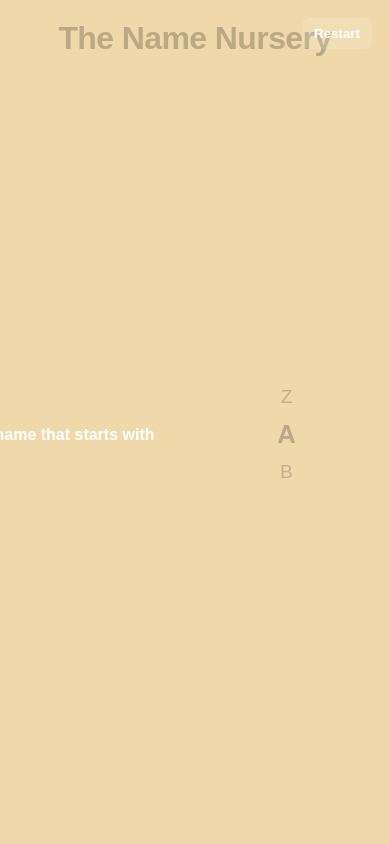
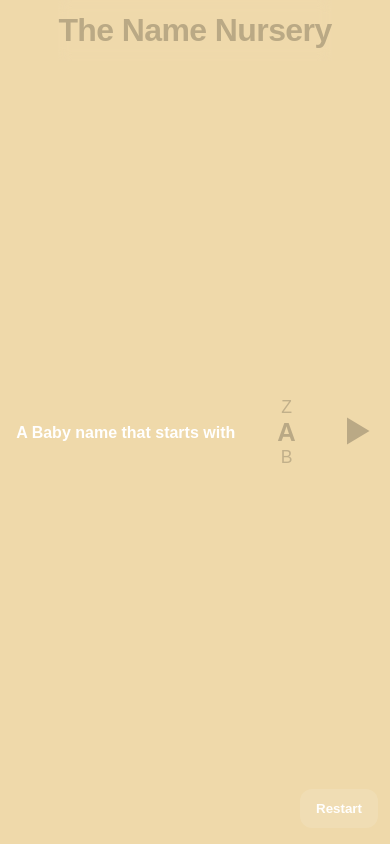
Before and after one commit to jonathankerth/the-name-nursery, a Next.js app: page /names in a window 390 px wide. Built offline with nearby package versions, Linux system fonts and the light colour scheme.

Commit message:
make mobile friendly

```diff
--- a/src/app/layout.tsx
+++ b/src/app/layout.tsx
@@ -1,6 +1,7 @@
 import type { Metadata } from "next";
 import { Geist, Geist_Mono } from "next/font/google";
 import "./globals.css";
+import FloatingRestart from "../components/FloatingRestart";
 
 const geistSans = Geist({
 	variable: "--font-geist-sans",
@@ -26,6 +27,7 @@ export default function RootLayout({
 		<html lang="en">
 			<body className={`${geistSans.variable} ${geistMono.variable}`}>
 				{children}
+				<FloatingRestart />
 			</body>
 		</html>
 	);
--- a/src/app/names/names.module.css
+++ b/src/app/names/names.module.css
@@ -11,13 +11,15 @@
 	display: flex;
 	align-items: center;
 	justify-content: center;
-	padding: 40px 20px 80px 20px;
+	/* reduce horizontal padding to give more room for the alphabet */
+	padding: 40px 12px 80px 12px;
 	min-height: calc(100vh - 120px); /* leave room for header */
 }
 .sentenceForm {
 	display: flex;
 	align-items: center;
-	gap: 72px;
+	/* reduce gap so the alphabet column takes less left/right space */
+	gap: 36px;
 	white-space: nowrap;
 }
 .phrase {
@@ -28,8 +30,33 @@
 	display: flex;
 	flex-direction: column;
 	align-items: center;
-	gap: 12px;
-	min-width: 120px;
+	.phrase {
+		font-size: 1rem;
+	}
+	.wheelCenter {
+		font-size: 1.6rem;
+	}
+	.sentenceForm {
+		flex-direction: column;
+		gap: 18px;
+		padding: 18px 12px;
+		white-space: normal;
+		align-items: center;
+	}
+	.wheelColumn {
+			/* control horizontal space with padding instead of min-width */
+			gap: 10px;
+			padding: 0 6px;
+	}
+	.wheelFaded {
+		font-size: 1.1rem;
+	}
+	.triangleBtn {
+		padding: 10px;
+	}
+	.centerMain {
+		padding: 24px 12px 56px 12px;
+	}
 }
 .wheelFaded {
 	opacity: 0.85;
@@ -56,4 +83,6 @@
 	.wheelCenter {
 		font-size: 1.6rem;
 	}
+	/* tighten the wheel horizontal footprint on small screens by using padding */
+	.wheelColumn { padding: 0 6px; }
 }
--- a/src/app/page.module.css
+++ b/src/app/page.module.css
@@ -234,3 +234,40 @@
 		font-size: 2rem;
 	}
 }
+
+/* Mobile-specific adjustments to preserve desktop look but improve UX on small screens */
+@media (max-width: 600px) {
+	/* keep the sentence on a single horizontal line where possible
+	   reduce spacing and allow horizontal scrolling on very narrow viewports */
+	.sentenceForm {
+		flex-direction: row;
+		align-items: center;
+		gap: 12px;
+		padding: 12px 12px;
+		min-width: 0;
+		white-space: nowrap;
+		overflow-x: auto;
+		-webkit-overflow-scrolling: touch;
+	}
+
+	.fixedA, .fixedName {
+		font-size: 1.6rem;
+		margin: 0 6px;
+	}
+
+	.wheelColumn {
+		min-width: 110px;
+		gap: 8px;
+	}
+
+	.wheelOptionSelected { font-size: 1.9rem; }
+
+	.wheelOptionFaded { font-size: 1rem; }
+
+	.triangleBtn {
+		padding: 8px;
+		margin-left: 6px;
+	}
+
+	.centerMain { padding: 18px 10px 64px 10px; }
+}
--- /dev/null
+++ b/src/components/FloatingRestart.module.css
@@ -0,0 +1,27 @@
+/* Floating restart button styles */
+.floating {
+  position: fixed;
+  right: 12px;
+  bottom: calc(16px + env(safe-area-inset-bottom));
+  z-index: 80;
+  display: block;
+  transition: opacity 120ms ease;
+  opacity: 0.98;
+}
+.btn {
+  background: rgba(255,255,255,0.12);
+  color: #fff;
+  border: none;
+  padding: 12px 16px;
+  border-radius: 12px;
+  font-weight: 600;
+  cursor: pointer;
+}
+.btn:active { transform: translateY(1px); }
+
+@media (max-width: 600px) {
+  /* keep visible on small screens as well */
+  .floating { display: block; }
+}
+
+.btn:hover { opacity: 0.95; }
--- /dev/null
+++ b/src/components/FloatingRestart.tsx
@@ -0,0 +1,17 @@
+"use client";
+import React from "react";
+import styles from "./FloatingRestart.module.css";
+
+export default function FloatingRestart() {
+  return (
+    <div className={styles.floating}>
+      <button
+        className={styles.btn}
+        aria-label="Restart"
+        onClick={() => (window.location.href = "/")}
+      >
+        Restart
+      </button>
+    </div>
+  );
+}
--- a/src/components/Header.tsx
+++ b/src/components/Header.tsx
@@ -1,16 +1,24 @@
 "use client";
-import React from "react";
-import { useSearchParams, usePathname, useRouter } from "next/navigation";
+import React, { useEffect, useState } from "react";
 import styles from "./header.module.css";
 
 export type Gender = "baby" | "girl" | "boy";
 
 export default function Header({ type: propType }: { type?: Gender }) {
-	const searchParams = useSearchParams();
-	const queryType = (searchParams?.get("type") || null) as Gender | null;
+  const [queryType, setQueryType] = useState<Gender | null>(null);
+
+  useEffect(() => {
+    try {
+      const params = new URLSearchParams(window.location.search);
+      const q = (params.get("type") || null) as Gender | null;
+      setQueryType(q);
+  // keep pathname logic removed since header no longer conditionally renders restart
+    } catch {
+      // noop
+    }
+  }, []);
+
   const type = (propType as Gender) || queryType || "baby";
-	const pathname = usePathname();
-	const router = useRouter();
 
   const pageColors: Record<Gender, string> = {
     baby: "#EFD9AA",
@@ -37,15 +45,6 @@ export default function Header({ type: propType }: { type?: Gender }) {
       <h1 className={styles.title} style={{ color: headerColor }}>
         The Name Nursery
       </h1>
-			{pathname !== "/" && (
-				<button
-					className={styles.restart}
-					aria-label="Restart"
-					onClick={() => router.push("/")}
-				>
-					Restart
-				</button>
-			)}
     </header>
   );
 }
--- a/src/components/header.module.css
+++ b/src/components/header.module.css
@@ -4,6 +4,37 @@
 	align-items: center;
 	padding: 20px 0 8px 0;
 	background: transparent;
+}
+
+@media (max-width: 600px) {
+	.header {
+		position: sticky;
+		top: 0;
+		z-index: 50;
+		padding: 12px 0;
+		background: rgba(255,255,255,0.02);
+		backdrop-filter: blur(6px);
+	}
+	/* use a more specific selector so it wins over the later `.restart` rule */
+	.header .restart {
+		position: fixed;
+		right: 12px;
+		bottom: calc(16px + env(safe-area-inset-bottom));
+		padding: 12px 16px;
+		border-radius: 12px;
+		z-index: 60;
+	}
+
+	/* Also ensure any .restart anywhere on the page is fixed at bottom for small screens */
+	:root .restart {
+		position: fixed !important;
+		right: 12px !important;
+		bottom: calc(16px + env(safe-area-inset-bottom)) !important;
+		top: auto !important;
+		padding: 12px 16px;
+		border-radius: 12px;
+		z-index: 60;
+	}
 }
 
 .title {
```
Lines whose indentation alone changed are shown as unchanged.
